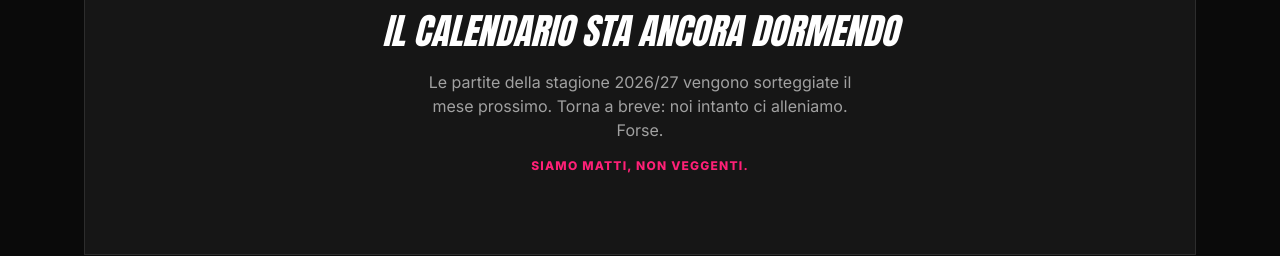
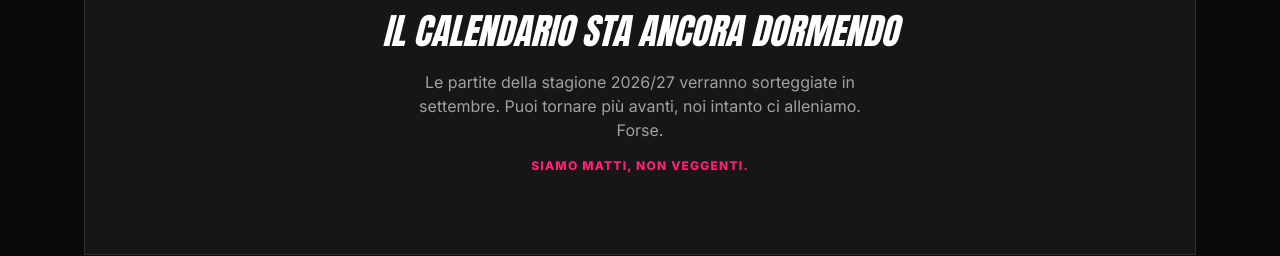
Before and after one commit to hihelloluigi/rsa-team, a Next.js app: page /matches in a window 1280 px wide. Shown: the part 353-609 px from the top of the page. Built offline with nearby package versions, Linux system fonts and the light colour scheme.

Commit message:
copy: update empty-season placeholder (sorteggio a settembre)

```diff
--- a/src/app/matches/page.tsx
+++ b/src/app/matches/page.tsx
@@ -53,8 +53,8 @@ export default async function MatchesPage({
               Il calendario sta ancora dormendo
             </h2>
             <p className="mx-auto mt-4 max-w-md text-muted">
-              Le partite della stagione {selected.label} vengono sorteggiate il mese prossimo.
-              Torna a breve: noi intanto ci alleniamo. Forse.
+              Le partite della stagione {selected.label} verranno sorteggiate in settembre.
+              Puoi tornare più avanti, noi intanto ci alleniamo. Forse.
             </p>
             <p className="mt-4 text-xs font-extrabold uppercase tracking-widest text-accent">
               Siamo matti, non veggenti.
--- a/src/app/page.tsx
+++ b/src/app/page.tsx
@@ -24,7 +24,7 @@ export default function Home() {
               Il calendario sta ancora dormendo
             </h3>
             <p className="mx-auto mt-4 max-w-md text-muted">
-              Le partite della stagione {season.label} vengono sorteggiate il mese prossimo.
+              Le partite della stagione {season.label} verranno sorteggiate in settembre.
               Nel frattempo puoi rivederti la scorsa stagione: spoiler, andò bene.
             </p>
             <Link
```
